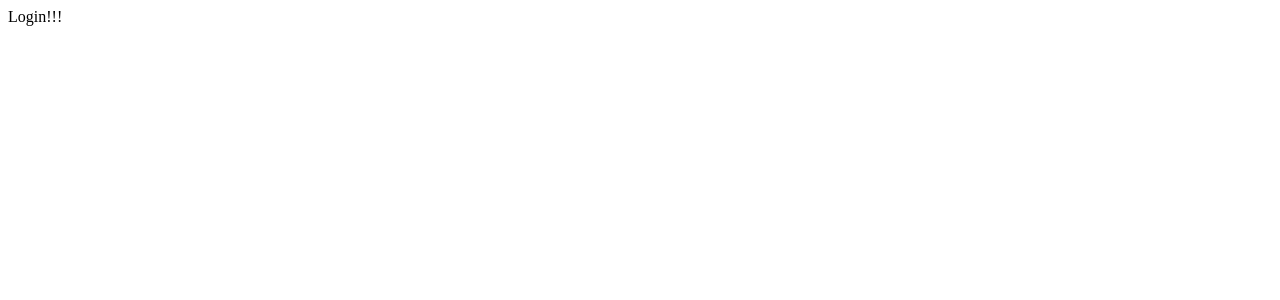
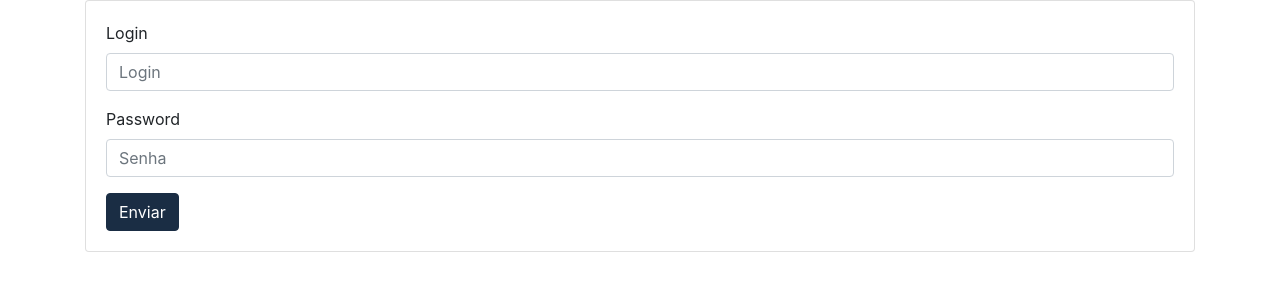
Before and after one commit to keys8410/frontend-sc, a React (Create React App) app: page / in a window 1280 px wide. Shown: the top 300 px of the page. Built offline with nearby package versions, Linux system fonts and the light colour scheme.

Commit message:
theme style + login routes

```diff
--- a/package.json
+++ b/package.json
@@ -8,6 +8,7 @@
     "@testing-library/user-event": "^12.1.10",
     "bootstrap": "^4.5.3",
     "history": "^5.0.0",
+    "node-sass": "^4.14.0",
     "react": "^17.0.1",
     "react-bootstrap": "^1.4.0",
     "react-dom": "^17.0.1",
--- a/src/App.js
+++ b/src/App.js
@@ -1,13 +1,15 @@
 import React from 'react';
 import { BrowserRouter, Routes, Route } from 'react-router-dom';
-import Login from './Components/Login/Login';
+import Login from './Components/Account/Login';
+
+import './Theme/mainTheme.scss';
 
 const App = () => {
   return (
     <div>
       <BrowserRouter>
         <Routes>
-          <Route path="/" element={<Login />} />
+          <Route path="/*" element={<Login />} />
         </Routes>
       </BrowserRouter>
     </div>
--- /dev/null
+++ b/src/Components/Account/ForgotPassword.js
@@ -0,0 +1,7 @@
+import React from 'react';
+
+const ForgotPassword = () => {
+  return <div>Forgot passsword</div>;
+};
+
+export default ForgotPassword;
--- /dev/null
+++ b/src/Components/Account/Login.js
@@ -0,0 +1,30 @@
+import React from 'react';
+import { Routes, Route } from 'react-router-dom';
+import ResetPassword from './ResetPassword';
+import ForgotPassword from './ForgotPassword';
+import LoginForm from './LoginForm';
+import { Card, Col, Container, Row } from 'react-bootstrap';
+
+const Login = () => {
+  return (
+    <Container>
+      <Row>
+        <Col></Col>
+      </Row>
+
+      <Row>
+        <Col>
+          <Card body>
+            <Routes>
+              <Route path="/" element={<LoginForm />} />
+              <Route path="/reset" element={<ResetPassword />} />
+              <Route path="/forgot" element={<ForgotPassword />} />
+            </Routes>
+          </Card>
+        </Col>
+      </Row>
+    </Container>
+  );
+};
+
+export default Login;
--- /dev/null
+++ b/src/Components/Account/LoginForm.js
@@ -0,0 +1,43 @@
+import React from 'react';
+import { Button } from 'react-bootstrap';
+import Form from 'react-bootstrap/Form';
+
+const LoginForm = () => {
+  const [login, setLogin] = React.useState('');
+  const [pass, setPass] = React.useState('');
+
+  const handleSubmit = async (e) => {
+    e.preventDefault();
+
+    console.log(login, pass);
+  };
+
+  return (
+    <Form onSubmit={handleSubmit}>
+      <Form.Group>
+        <Form.Label>Login</Form.Label>
+        <Form.Control
+          type="text"
+          placeholder="Login"
+          onChange={({ target }) => setLogin(target.value)}
+        />
+      </Form.Group>
+
+      <Form.Group>
+        <Form.Label>Password</Form.Label>
+        <Form.Control
+          type="password"
+          placeholder="Senha"
+          onChange={({ target }) => setPass(target.value)}
+        />
+      </Form.Group>
+      <Button variant="primary" type="submit">
+        Enviar
+      </Button>
+
+      {login}
+    </Form>
+  );
+};
+
+export default LoginForm;
--- /dev/null
+++ b/src/Components/Account/ResetPassword.js
@@ -0,0 +1,7 @@
+import React from 'react';
+
+const ResetPassword = () => {
+  return <div>Reset passsword</div>;
+};
+
+export default ResetPassword;
--- a/src/Components/Login/Login.js
+++ /dev/null
@@ -1,7 +0,0 @@
-import React from 'react';
-
-const Login = () => {
-  return <div>Login!!!</div>;
-};
-
-export default Login;
--- /dev/null
+++ b/src/Theme/mainTheme.scss
@@ -0,0 +1,101 @@
+// Color system
+
+$white: #fff !default;
+$gray-100: #f8f9fa !default;
+$gray-200: #e9ecef !default;
+$gray-300: #dee2e6 !default;
+$gray-400: #ced4da !default;
+$gray-500: #adb5bd !default;
+$gray-600: #6c757d !default;
+$gray-700: #495057 !default;
+$gray-800: #343a40 !default;
+$gray-900: #212529 !default;
+$black: #000 !default;
+
+$grays: () !default;
+// stylelint-disable-next-line scss/dollar-variable-default
+$grays: map-merge(
+  (
+    '100': $gray-100,
+    '200': $gray-200,
+    '300': $gray-300,
+    '400': $gray-400,
+    '500': $gray-500,
+    '600': $gray-600,
+    '700': $gray-700,
+    '800': $gray-800,
+    '900': $gray-900,
+  ),
+  $grays
+);
+
+$blue: #1a2d44 !default;
+$indigo: #6610f2 !default;
+$purple: #6f42c1 !default;
+$pink: #e83e8c !default;
+$red: #ea4244 !default;
+$orange: #fd7e14 !default;
+$yellow: #ffc107 !default;
+$green: #28a745 !default;
+$teal: #20c997 !default;
+$cyan: #17a2b8 !default;
+
+$newBlue: #1a2d44 !default;
+
+// custom theme
+$theme-base: $newBlue !default;
+
+$colors: () !default;
+// stylelint-disable-next-line scss/dollar-variable-default
+$colors: map-merge(
+  (
+    'blue': $blue,
+    'indigo': $indigo,
+    'purple': $purple,
+    'pink': $pink,
+    'red': $red,
+    'orange': $orange,
+    'yellow': $yellow,
+    'green': $green,
+    'teal': $teal,
+    'cyan': $cyan,
+    'white': $white,
+    'gray': $gray-600,
+    'gray-dark': $gray-800,
+  ),
+  $colors
+);
+
+$primary: $theme-base !default;
+$secondary: $gray-600 !default;
+$success: $green !default;
+$info: $cyan !default;
+$warning: $yellow !default;
+$danger: $red !default;
+$light: $gray-100 !default;
+$dark: $gray-800 !default;
+
+$theme-colors: () !default;
+// stylelint-disable-next-line scss/dollar-variable-default
+$theme-colors: map-merge(
+  (
+    'primary': $primary,
+    'secondary': $secondary,
+    'success': $success,
+    'info': $info,
+    'warning': $warning,
+    'danger': $danger,
+    'light': $light,
+    'dark': $dark,
+    'purple': $purple,
+    'theme-base': $theme-base,
+  ),
+  $theme-colors
+);
+
+// on focus input
+$component-active-bg: $theme-base;
+$link-color: $component-active-bg !default;
+$input-focus-border-color: lighten($component-active-bg, 45%);
+
+@import '~bootstrap/scss/bootstrap';
```
Also changed, not shown: 1 other file (tests, documents, lock files or other folders).
